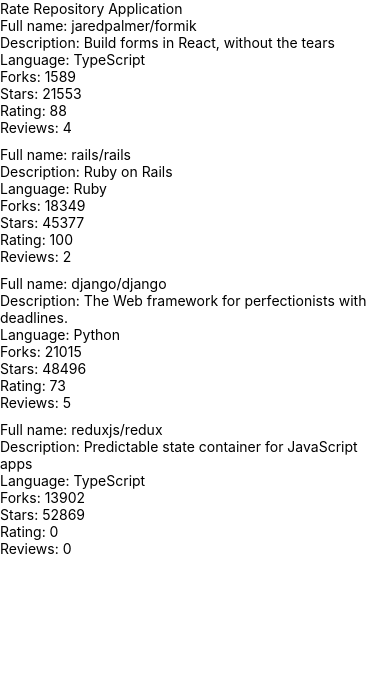
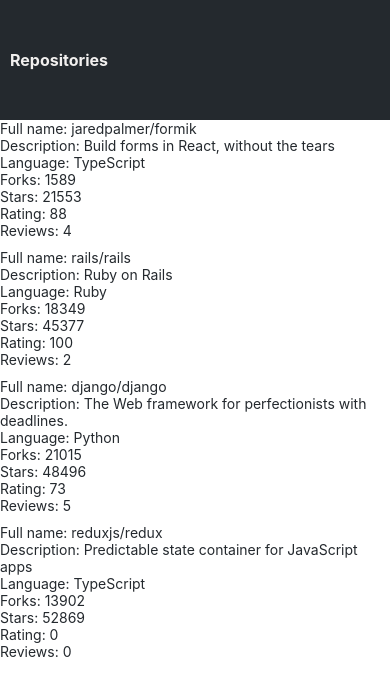
Before and after one commit to jt-ambrose00/fs-react-native, a React Native app in the folder rate-repository-app/: screen / in a window 390 px wide. Shown: the top 696 px of the page. Built offline with nearby package versions, Linux system fonts and the light colour scheme.

Commit message:
finished chapter 3 exercise 4

```diff
--- /dev/null
+++ b/rate-repository-app/src/components/AppBar.jsx
@@ -0,0 +1,29 @@
+import { View, StyleSheet, Pressable } from 'react-native';
+import Constants from 'expo-constants';
+
+import Text from './Text';
+import theme from '../theme';
+
+const styles = StyleSheet.create({
+  container: {
+    paddingTop: Constants.statusBarHeight,
+    height: 120,
+    paddingLeft: 10,
+    backgroundColor: theme.colors.textPrimary,
+    display: 'flex',
+    flexDirection: 'row',
+    alignItems: 'center',
+  },
+});
+
+const AppBar = () => {
+  return <View style={styles.container}>
+    <Pressable>
+      <Text fontSize='subheading' fontWeight='bold' color='textTertiary'>
+        Repositories
+      </Text>
+    </Pressable>
+  </View>;
+};
+
+export default AppBar;
--- a/rate-repository-app/src/components/Main.jsx
+++ b/rate-repository-app/src/components/Main.jsx
@@ -1,11 +1,11 @@
 import Constants from 'expo-constants';
-import { Text, StyleSheet, View } from 'react-native';
+import { StyleSheet, View } from 'react-native';
 
+import AppBar from './AppBar';
 import RepositoryList from './RepositoryList';
 
 const styles = StyleSheet.create({
   container: {
-    marginTop: Constants.statusBarHeight,
     flex: 1,
   },
 });
@@ -13,10 +13,34 @@
 const Main = () => {
   return (
     <View style={styles.container}>
-      <Text>Rate Repository Application</Text>
+      <AppBar />
       <RepositoryList />
     </View>
   );
 };
 
 export default Main;
+
+// We will soon need to navigate between different views in our application. That is why we need an app bar(opens in a new tab) to display tabs for switching between different views. Create a file AppBar.jsx in the components folder with the following content:
+
+
+// import { View, StyleSheet } from 'react-native';
+// import Constants from 'expo-constants';
+
+// const styles = StyleSheet.create({
+//   container: {
+//     paddingTop: Constants.statusBarHeight,
+//     // ...
+//   },
+//   // ...
+// });
+
+// const AppBar = () => {
+//   return <View style={styles.container}>{/* ... */}</View>;
+// };
+
+// export default AppBar;
+
+// Now that the AppBar component will prevent the status bar from overlapping the content, you can remove the marginTop style we added for the Main component earlier in the Main.jsx file. The AppBar component should currently contain a tab with the text "Repositories". Make the tab pressable by using the Pressable(opens in a new tab) component but you don't have to handle the onPress event in any way. Add the AppBar component to the Main component so that it is the uppermost component on the screen. The AppBar component should look something like this:
+
+// The background color of the app bar in the image is #24292e but you can use any other color as well. It might be a good idea to add the app bar's background color into the theme configuration so that it is easy to change it if needed. Another good idea might be to separate the app bar's tab into a component like AppBarTab so that it is easy to add new tabs in the future.
--- a/rate-repository-app/src/components/RepositoryItem.jsx
+++ b/rate-repository-app/src/components/RepositoryItem.jsx
@@ -1,4 +1,6 @@
-import { View, Text } from 'react-native';
+import { View } from 'react-native';
+
+import Text from './Text';
 
 const RepositoryItem = ({item}) => (
   <View>
--- /dev/null
+++ b/rate-repository-app/src/components/Text.jsx
@@ -0,0 +1,43 @@
+import { Text as NativeText, StyleSheet } from 'react-native';
+
+import theme from '../theme';
+
+const styles = StyleSheet.create({
+  text: {
+    color: theme.colors.textPrimary,
+    fontSize: theme.fontSizes.body,
+    fontFamily: theme.fonts.main,
+    fontWeight: theme.fontWeights.normal,
+  },
+  colorTextSecondary: {
+    color: theme.colors.textSecondary,
+  },
+  colorTextTertiary: {
+    color: theme.colors.textTertiary,
+  },
+  colorPrimary: {
+    color: theme.colors.primary,
+  },
+  fontSizeSubheading: {
+    fontSize: theme.fontSizes.subheading,
+  },
+  fontWeightBold: {
+    fontWeight: theme.fontWeights.bold,
+  },
+});
+
+const Text = ({ color, fontSize, fontWeight, style, ...props }) => {
+  const textStyle = [
+    styles.text,
+    color === 'textSecondary' && styles.colorTextSecondary,
+    color === 'textTertiary' && styles.colorTextTertiary,
+    color === 'primary' && styles.colorPrimary,
+    fontSize === 'subheading' && styles.fontSizeSubheading,
+    fontWeight === 'bold' && styles.fontWeightBold,
+    style,
+  ];
+
+  return <NativeText style={textStyle} {...props} />;
+};
+
+export default Text;
--- /dev/null
+++ b/rate-repository-app/src/theme.js
@@ -0,0 +1,21 @@
+const theme = {
+  colors: {
+    textPrimary: '#24292e',
+    textSecondary: '#586069',
+    textTertiary: '#f2f0ef',
+    primary: '#0366d6',
+  },
+  fontSizes: {
+    body: 14,
+    subheading: 16,
+  },
+  fonts: {
+    main: 'System',
+  },
+  fontWeights: {
+    normal: '400',
+    bold: '700',
+  },
+};
+
+export default theme;
```
